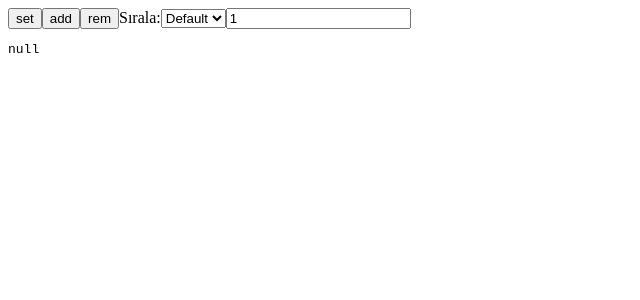
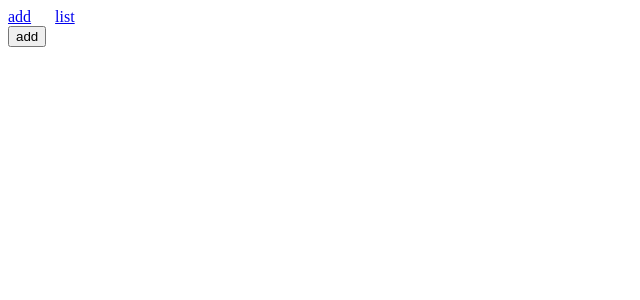
Before and after one commit to Squadrone61/rx-tur, an Angular app: page /add in a window 1280 px wide. Shown: the top 300 px of the page, without its empty margins (0-640 px from the left). Built offline with nearby package versions, Linux system fonts and the light colour scheme.

Commit message:
4 files modified, 4 added, 4 deleted

```diff
--- /dev/null
+++ b/src/app/add/add.component.html
@@ -0,0 +1 @@
+<button (click)="add()">add</button>
--- /dev/null
+++ b/src/app/add/add.component.ts
@@ -0,0 +1,21 @@
+import { Component, OnInit } from '@angular/core';
+import { Data } from '../data.model';
+import { StoreService } from '../store.service';
+
+@Component({
+  selector: 'app-add',
+  standalone: true,
+  templateUrl: './add.component.html',
+})
+export class AddComponent {
+  constructor(private store: StoreService<Data>) {}
+
+  add() {
+    const value: Data = {
+      name: 'bir',
+      score: Math.random() * 100,
+      createdAt: Date.now(),
+    };
+    this.store.add('list', value);
+  }
+}
--- a/src/app/app.component.ts
+++ b/src/app/app.component.ts
@@ -1,63 +1,17 @@
-import { Component } from '@angular/core';
-import { Data, mockData } from './data.model';
-import { StoreOptions, StoreService } from './store.service';
-
-const sortingOptions = new Map<string, Partial<StoreOptions<Data>>>([
-  ['0', { sortKey: 'createdAt', desc: false }],
-  ['1', { sortKey: 'score', desc: false }],
-  ['2', { sortKey: 'score', desc: true }],
-]);
+import { Component, ChangeDetectionStrategy } from '@angular/core';
+import { RouterModule } from '@angular/router';
 
 @Component({
+  standalone: true,
+  imports: [RouterModule],
   selector: 'my-app',
   template: `
-  <button (click)="setItem()">set</button>
-  <button (click)="add()">add</button>
-  <button (click)="remove()">rem</button>
-
-  <label for="cars">Sırala:</label>
-  <select name="cars" id="cars" [ngModel]="0" (ngModelChange)="pickSort($event)">
-    <option [value]="0" selected>Default</option>
-    <option [value]="1">Puan</option>
-    <option [value]="2">Puan1</option>
-  </select>
-
-  <input type="number" [ngModel]="1" min="1" (ngModelChange)="changePage($event)">
-  <pre>{{ (list$ | async) | json }}</pre>
-
+  <a routerLink="/add">add</a> &nbsp;&nbsp;&nbsp;&nbsp;
+  <a routerLink="/">list</a>
+  <br>
+  <router-outlet></router-outlet>
   `,
   styles: [],
+  changeDetection: ChangeDetectionStrategy.OnPush,
 })
-export class AppComponent {
-  list$ = this.store.getStore('list');
-
-  constructor(private store: StoreService<Data>) {
-    store.setOptions(sortingOptions.get('0'));
-  }
-
-  setItem() {
-    const value: Data[] = mockData;
-    this.store.setStore('list', value);
-  }
-
-  add() {
-    const value: Data = {
-      name: 'bir',
-      score: Math.random() * 100,
-      createdAt: Date.now(),
-    };
-    this.store.add('list', value);
-  }
-
-  remove() {
-    this.store.remove('list', 'name', 'bir');
-  }
-
-  pickSort(sort: string) {
-    this.store.setOptions(sortingOptions.get(sort));
-  }
-
-  changePage(page) {
-    this.store.setOptions({ page });
-  }
-}
+export class AppComponent {}
--- a/src/app/list/list-page/list-page.component.html
+++ /dev/null
@@ -1,3 +0,0 @@
-<p>
-list-page works!
-</p>
--- /dev/null
+++ b/src/app/list/list.component.html
@@ -0,0 +1,16 @@
+<button (click)="remove()">rem</button>
+
+<label for="cars">Sırala:</label>
+<select name="cars" id="cars" [ngModel]="0" (ngModelChange)="pickSort($event)">
+  <option [value]="0" selected>Default</option>
+  <option [value]="1">Puan (Artan)</option>
+  <option [value]="2">Puan (Azalan)</option>
+</select>
+
+<input
+  type="number"
+  [ngModel]="1"
+  min="1"
+  (ngModelChange)="changePage($event)"
+/>
+<pre>{{ list$ | async | json }}</pre>
--- /dev/null
+++ b/src/app/list/list.component.ts
@@ -0,0 +1,46 @@
+import { CommonModule } from '@angular/common';
+import { Component, OnInit } from '@angular/core';
+import { FormsModule } from '@angular/forms';
+import { Data, mockData } from '../data.model';
+import { StoreOptions, StoreService } from '../store.service';
+
+const sortingOptions = new Map<string, Partial<StoreOptions<Data>>>([
+  ['0', { sortKey: 'createdAt', desc: false }],
+  ['1', { sortKey: 'score', desc: false }],
+  ['2', { sortKey: 'score', desc: true }],
+]);
+
+@Component({
+  selector: 'app-list',
+  standalone: true,
+  imports: [CommonModule, FormsModule],
+  templateUrl: './list.component.html',
+})
+export class ListComponent {
+  list$ = this.store.getStore('list');
+
+  constructor(private store: StoreService<Data>) {
+    store.setOptions(sortingOptions.get('0'));
+  }
+
+  add() {
+    const value: Data = {
+      name: 'bir',
+      score: Math.random() * 100,
+      createdAt: Date.now(),
+    };
+    this.store.add('list', value);
+  }
+
+  remove() {
+    this.store.remove('list', 'name', 'bir');
+  }
+
+  pickSort(sort: string) {
+    this.store.setOptions(sortingOptions.get(sort));
+  }
+
+  changePage(page) {
+    this.store.setOptions({ page });
+  }
+}
--- a/src/app/store.service.ts
+++ b/src/app/store.service.ts
@@ -7,6 +7,7 @@ import {
   BehaviorSubject,
   tap,
 } from 'rxjs';
+import { startWith } from 'rxjs/operators';
 
 export type NumberKeyOf<T> = {
   [K in keyof T]: T[K] extends number ? K : null;
@@ -23,7 +24,7 @@ export function storeDefaults<T>(): StoreOptions<T> {
   return { desc: true, pageSize: 5, page: 1 };
 }
 
-export function paginate<T>(array: T[], size:number, current:number) {
+export function paginate<T>(array: T[], size: number, current: number) {
   return array.slice((current - 1) * size, current * size);
 }
 
@@ -36,24 +37,26 @@ export class StoreService<T extends { createdAt: number }> {
 
   getStore(key: string) {
     const data = this.source$.pipe(
+      startWith({
+        key,
+        newValue: localStorage.getItem(key),
+      }),
       filter((data: StorageEvent) => data.key === key),
       map<StorageEvent, T[]>(({ newValue }: StorageEvent) =>
         JSON.parse(newValue)
       )
     );
     return combineLatest([data, this._opts]).pipe(
-      tap((_)=>console.log(_)),
-      map(([list, _opts]) =>{
+      map(([list, _opts]) => {
         list.sort((a, b) => {
           const x =
-            (b[_opts?.sortKey || 'createdAt'] as unknown as number) -
-            (a[_opts?.sortKey || 'createdAt'] as unknown as number);
-          return _opts?.desc ? x : -x;
-        })
+            (a[_opts?.sortKey || 'createdAt'] as unknown as number) -
+            (b[_opts?.sortKey || 'createdAt'] as unknown as number);
+          return _opts?.desc ? -x : x;
+        });
 
-        return paginate(list,_opts.pageSize,_opts.page)
-      }
-      )
+        return paginate(list, _opts.pageSize, _opts.page);
+      })
     );
   }
 
--- a/src/main.ts
+++ b/src/main.ts
@@ -1,11 +1,27 @@
 import './polyfills';
 
-import { enableProdMode } from '@angular/core';
-import { platformBrowserDynamic } from '@angular/platform-browser-dynamic';
+import { AppComponent } from './app/app.component';
+import { bootstrapApplication } from '@angular/platform-browser';
+import { importProvidersFrom } from '@angular/core';
+import { RouterModule, Routes } from '@angular/router';
 
-import { AppModule } from './app/app.module';
+const ROUTES: Routes = [
+  {
+    path: '',
+    loadComponent: () =>
+      import('./app/list/list.component').then((m) => m.ListComponent),
+  },
+  {
+    path: 'add',
+    loadComponent: () =>
+      import('./app/add/add.component').then((m) => m.AddComponent),
+  },
+];
 
-platformBrowserDynamic().bootstrapModule(AppModule).then(ref => {
+bootstrapApplication(AppComponent, {
+  providers: [importProvidersFrom(RouterModule.forRoot(ROUTES))],
+})
+  .then((ref) => {
     // Ensure Angular destroys itself on hot reloads.
     if (window['ngRef']) {
       window['ngRef'].destroy();
@@ -13,4 +29,5 @@ platformBrowserDynamic().bootstrapModule(AppModule).then(ref => {
     window['ngRef'] = ref;
 
     // Otherwise, log the boot error
-}).catch(err => console.error(err));
+  })
+  .catch((err) => console.error(err));
```
Also changed, not shown: package.json (+13 -11 lines), src/app/app.module.ts (deleted, +0 -12 lines), src/app/list/list-page/list-page.component.ts (deleted, +0 -15 lines), src/app/list/list.module.ts (deleted, +0 -10 lines). Lines whose indentation alone changed are shown as unchanged.
